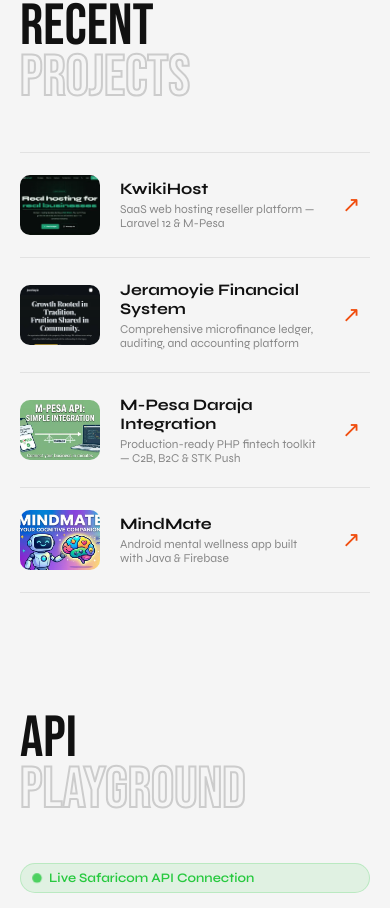
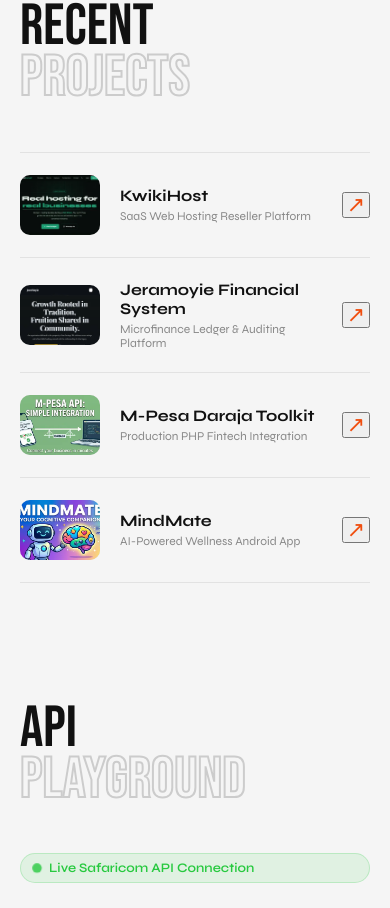
Before and after one commit to Sammy-77A/portfolio, a React (Vite) app in the folder client/: page / in a window 390 px wide. Shown: the part 2100-3008 px from the top of the page. Built offline with nearby package versions, Linux system fonts and the light colour scheme.

Commit message:
feat: project detail modals with technical deep-dives

```diff
--- a/client/src/App.jsx
+++ b/client/src/App.jsx
@@ -4,7 +4,9 @@
 import DarajaPlayground from './components/DarajaPlayground';
 import ErrorView from './components/ErrorView';
 import Cursor from './components/Cursor';
+import ProjectModal from './components/ProjectModal';
 import techStack from './techStackData';
+import projectsData from './projectsData';
 
 const TYPEWRITER_WORDS = ['Backend Developer', 'Fintech Engineer', 'API Specialist', 'System Architect'];
 
@@ -19,6 +21,7 @@
   const [wordIndex, setWordIndex] = useState(0);
   const [isAppLoaded, setIsAppLoaded] = useState(false);
   const [techFilter, setTechFilter] = useState('All');
+  const [selectedProject, setSelectedProject] = useState(null);
   const rightScrollRef = useRef(null);
 
   // ── THEME INIT ──
@@ -315,47 +318,24 @@
               <span className="s">RECENT</span>
               <span className="g">PROJECTS</span>
             </div>
-            <div className="projects-list reveal">
-              <div className="proj-item">
-                <div className="proj-thumb">
-                  <img src="/kwikihost.webp" alt="KwikiHost Screenshot" />
+            <div className="projects-list">
+              {projectsData.map((project) => (
+                <div
+                  className="proj-item reveal"
+                  key={project.id}
+                  onClick={() => setSelectedProject(project)}
+                  style={{ cursor: 'pointer' }}
+                >
+                  <div className="proj-thumb">
+                    <img src={project.image} alt={project.title} />
+                  </div>
+                  <div>
+                    <div className="proj-title">{project.title}</div>
+                    <div className="proj-sub">{project.subtitle}</div>
+                  </div>
+                  <button className="arr">↗</button>
                 </div>
-                <div>
-                  <div className="proj-title">KwikiHost</div>
-                  <div className="proj-sub">SaaS web hosting reseller platform — Laravel 12 &amp; M-Pesa</div>
-                </div>
-                <a href="https://kwikihost.top" target="_blank" rel="noreferrer" className="arr">↗</a>
-              </div>
-              <div className="proj-item">
-                <div className="proj-thumb">
-                  <img src="/jeramoyie.webp" alt="Jeramoyie App Screenshot" />
-                </div>
-                <div>
-                  <div className="proj-title">Jeramoyie Financial System</div>
-                  <div className="proj-sub">Comprehensive microfinance ledger, auditing, and accounting platform</div>
-                </div>
-                <a href="https://jeramy1.top" target="_blank" rel="noreferrer" className="arr">↗</a>
-              </div>
-              <div className="proj-item">
-                <div className="proj-thumb">
-                  <img src="/daraja-thumb.webp" alt="M-Pesa Daraja Code Output" />
-                </div>
-                <div>
-                  <div className="proj-title">M-Pesa Daraja Integration</div>
-                  <div className="proj-sub">Production-ready PHP fintech toolkit — C2B, B2C &amp; STK Push</div>
-                </div>
-                <a href={socialConfig.github} target="_blank" rel="noreferrer" className="arr">↗</a>
-              </div>
-              <div className="proj-item">
-                <div className="proj-thumb">
-                  <img src="/mindmate.webp" alt="MindMate Application Screenshot" />
-                </div>
-                <div>
-                  <div className="proj-title">MindMate</div>
-                  <div className="proj-sub">Android mental wellness app built with Java &amp; Firebase</div>
-                </div>
-                <a href={socialConfig.github} target="_blank" rel="noreferrer" className="arr">↗</a>
-              </div>
+              ))}
             </div>
           </section>
 
@@ -516,6 +496,12 @@
         </div>
       </div>
 
+      {/* PROJECT MODAL */}
+      <ProjectModal
+        project={selectedProject}
+        onClose={() => setSelectedProject(null)}
+      />
+
       {/* TOAST NOTIFICATION */}
       {(formStatus === 'success' || formStatus === 'error') && (
         <div className={`toast toast-${formStatus}`}>
--- /dev/null
+++ b/client/src/components/ProjectModal.jsx
@@ -0,0 +1,66 @@
+import { useEffect } from 'react';
+
+const ProjectModal = ({ project, onClose }) => {
+  useEffect(() => {
+    document.body.style.overflow = 'hidden';
+    const handleEsc = (e) => {
+      if (e.key === 'Escape') onClose();
+    };
+    window.addEventListener('keydown', handleEsc);
+    return () => {
+      document.body.style.overflow = 'unset';
+      window.removeEventListener('keydown', handleEsc);
+    };
+  }, [onClose]);
+
+  if (!project) return null;
+
+  return (
+    <div className="modal-overlay" onClick={onClose}>
+      <div className="modal-content" onClick={(e) => e.stopPropagation()}>
+        <button className="modal-close" onClick={onClose} aria-label="Close modal">✕</button>
+
+        <div className="modal-grid">
+          <div className="modal-image-side">
+            <img src={project.image} alt={project.title} />
+          </div>
+
+          <div className="modal-info-side">
+            <h2 className="modal-title">{project.title}</h2>
+            <p className="modal-subtitle">{project.subtitle}</p>
+
+            <div className="modal-stack">
+              {project.stack.map(s => <span key={s} className="stack-tag">{s}</span>)}
+            </div>
+
+            <div className="modal-section">
+              <div className="modal-section-h">The Problem</div>
+              <p>{project.problem}</p>
+            </div>
+
+            <div className="modal-section">
+              <div className="modal-section-h">The Engineering Solution</div>
+              <p>{project.solution}</p>
+            </div>
+
+            <div className="modal-section">
+              <div className="modal-section-h">Key Technical Features</div>
+              <ul className="modal-features">
+                {project.features.map((f, i) => <li key={i}>{f}</li>)}
+              </ul>
+            </div>
+
+            <div className="modal-actions">
+              <a href={project.link} target="_blank" rel="noreferrer" className="sbtn">View Implementation</a>
+              {project.github && (
+                <a href={project.github} target="_blank" rel="noreferrer" className="sbtn outline">Source Code</a>
+              )}
+            </div>
+          </div>
+        </div>
+      </div>
+    </div>
+  );
+};
+
+export default ProjectModal;
--- a/client/src/index.css
+++ b/client/src/index.css
@@ -1328,3 +1328,188 @@
 .reveal.stagger-2 { transition-delay: 0.2s; }
 .reveal.stagger-3 { transition-delay: 0.3s; }
 .reveal.stagger-4 { transition-delay: 0.4s; }
+/* ── PHASE 5: PROJECT MODALS ── */
+.modal-overlay {
+  position: fixed;
+  inset: 0;
+  z-index: 10000;
+  display: flex;
+  align-items: center;
+  justify-content: center;
+  padding: 2rem;
+  background: rgba(0, 0, 0, 0.85);
+  backdrop-filter: blur(12px);
+  -webkit-backdrop-filter: blur(12px);
+  animation: fadeIn 0.3s ease-out;
+}
+
+.modal-content {
+  width: 100%;
+  max-width: 1100px;
+  max-height: 90vh;
+  background: var(--surface);
+  border: 1px solid var(--border);
+  border-radius: 24px;
+  position: relative;
+  overflow-y: auto;
+  box-shadow: 0 25px 50px -12px rgba(0, 0, 0, 0.5);
+  animation: scaleUp 0.4s cubic-bezier(0.165, 0.84, 0.44, 1);
+}
+
+.modal-grid {
+  display: grid;
+  grid-template-columns: 1.2fr 1fr;
+}
+
+.modal-image-side {
+  background: #000;
+  display: flex;
+  align-items: center;
+  justify-content: center;
+  position: sticky;
+  top: 0;
+}
+
+.modal-image-side img {
+  width: 100%;
+  height: 100%;
+  object-fit: cover;
+  opacity: 0.9;
+}
+
+.modal-info-side {
+  padding: 3rem;
+  overflow-y: auto;
+}
+
+.modal-close {
+  position: absolute;
+  top: 1.5rem;
+  right: 1.5rem;
+  background: rgba(255, 255, 255, 0.1);
+  border: none;
+  color: #fff;
+  width: 40px;
+  height: 40px;
+  border-radius: 50%;
+  cursor: pointer;
+  z-index: 10;
+  transition: all 0.3s ease;
+  display: flex;
+  align-items: center;
+  justify-content: center;
+  font-size: 1.2rem;
+}
+
+.modal-close:hover {
+  background: var(--primary);
+  transform: rotate(90deg);
+}
+
+.modal-title {
+  font-size: 2.5rem;
+  font-family: 'Space Grotesk', sans-serif;
+  margin-bottom: 0.5rem;
+  background: var(--grad);
+  background-clip: text;
+  -webkit-background-clip: text;
+  -webkit-text-fill-color: transparent;
+}
+
+.modal-subtitle {
+  color: var(--text-dim);
+  font-size: 1.1rem;
+  margin-bottom: 2rem;
+}
+
+.modal-stack {
+  display: flex;
+  flex-wrap: wrap;
+  gap: 0.8rem;
+  margin-bottom: 2.5rem;
+}
+
+.stack-tag {
+  background: rgba(255, 255, 255, 0.05);
+  border: 1px solid var(--border);
+  padding: 0.4rem 1rem;
+  border-radius: 100px;
+  font-size: 0.85rem;
+  color: var(--primary);
+  font-weight: 500;
+}
+
+.modal-section {
+  margin-bottom: 2rem;
+}
+
+.modal-section-h {
+  color: #fff;
+  font-weight: 600;
+  font-size: 1.1rem;
+  margin-bottom: 0.8rem;
+  display: flex;
+  align-items: center;
+  gap: 0.5rem;
+}
+
+.modal-section-h::before {
+  content: '';
+  width: 4px;
+  height: 18px;
+  background: var(--primary);
+  border-radius: 2px;
+}
+
+.modal-section p {
+  color: var(--text-dim);
+  line-height: 1.7;
+}
+
+.modal-features {
+  list-style: none;
+  padding: 0;
+}
+
+.modal-features li {
+  color: var(--text-dim);
+  margin-bottom: 0.8rem;
+  padding-left: 1.5rem;
+  position: relative;
+}
+
+.modal-features li::before {
+  content: '→';
+  position: absolute;
+  left: 0;
+  color: var(--primary);
+}
+
+.modal-actions {
+  display: flex;
+  gap: 1rem;
+  margin-top: 3rem;
+}
+
+.sbtn.outline {
+  background: transparent;
+  border: 1px solid var(--border);
+}
+
+.sbtn.outline:hover {
+  border-color: var(--primary);
+  color: var(--primary);
+}
+
+@keyframes scaleUp {
+  from { transform: scale(0.9) translateY(20px); opacity: 0; }
+  to { transform: scale(1) translateY(0); opacity: 1; }
+}
+
+@media (max-width: 900px) {
+  .modal-grid { grid-template-columns: 1fr; }
+  .modal-image-side { height: 250px; position: relative; }
+  .modal-info-side { padding: 2rem; }
+  .modal-title { font-size: 1.8rem; }
+  .modal-actions { flex-direction: column; }
+}
--- /dev/null
+++ b/client/src/projectsData.js
@@ -0,0 +1,72 @@
+const projectsData = [
+  {
+    id: 'kwikihost',
+    title: 'KwikiHost',
+    subtitle: 'SaaS Web Hosting Reseller Platform',
+    image: '/kwikihost.webp',
+    link: 'https://kwikihost.top',
+    github: null,
+    stack: ['Laravel', 'PHP', 'PostgreSQL', 'M-Pesa'],
+    problem: 'Buying hosting leads to manual setup delays and friction in payment processing for local users.',
+    solution: 'Built a fully automated reseller system that triggers server provisioning instantly upon M-Pesa STK push confirmation.',
+    features: [
+      'Real-time M-Pesa API integration for instant billing',
+      'Automated server setup via reseller API',
+      'Custom client dashboard for management',
+      'Scalable PostgreSQL backend'
+    ]
+  },
+  {
+    id: 'jeramoyie',
+    title: 'Jeramoyie Financial System',
+    subtitle: 'Microfinance Ledger & Auditing Platform',
+    image: '/jeramoyie.webp',
+    link: 'https://jeramy1.top',
+    github: null,
+    stack: ['React', 'Node.js', 'PostgreSQL', 'Express'],
+    problem: 'Complex financial tracking often leads to auditing errors and lacks transparent real-time reporting.',
+    solution: 'Designed a high-integrity ledger system with immutable audit logs and automated reconciliation workflows.',
+    features: [
+      'Automated double-entry bookkeeping logic',
+      'Real-time audit trail for every transaction',
+      'Comprehensive reporting engine for stakeholders',
+      'Role-based access control for security'
+    ]
+  },
+  {
+    id: 'mpesa-toolkit',
+    title: 'M-Pesa Daraja Toolkit',
+    subtitle: 'Production PHP Fintech Integration',
+    image: '/daraja-thumb.webp',
+    link: 'https://github.com/Sammy-77A/MPESA-INTERGRATIONS-PHP',
+    github: 'https://github.com/Sammy-77A/MPESA-INTERGRATIONS-PHP',
+    stack: ['PHP', 'M-Pesa', 'API'],
+    problem: 'Safaricom Daraja API can be complex to implement with proper error handling and callback security.',
+    solution: 'Created a modular, robust PHP toolkit that covers C2B, B2C, and STK Push with focus on reliability.',
+    features: [
+      'Secure callback handling with validation',
+      'Easy-to-use STK Push wrapper',
+      'C2B and B2C integration scripts included',
+      'Comprehensive error management'
+    ]
+  },
+  {
+    id: 'mindmate',
+    title: 'MindMate',
+    subtitle: 'AI-Powered Wellness Android App',
+    image: '/mindmate.webp',
+    link: 'https://github.com/Sammy-77A/MindMate',
+    github: 'https://github.com/Sammy-77A/MindMate',
+    stack: ['Java', 'Android', 'Firebase', 'Mobile'],
+    problem: 'Mental health resources are often inaccessible or non-personalized for the user.',
+    solution: 'A native Android app providing consistent habit tracking and mood journaling with cloud synchronization.',
+    features: [
+      'Offline-first architecture with Firebase sync',
+      'Real-time mood analytics and tracking',
+      'Personalized goal settings and notifications',
+      'Material Design 3 interface'
+    ]
+  }
+];
+
+export default projectsData;
```
